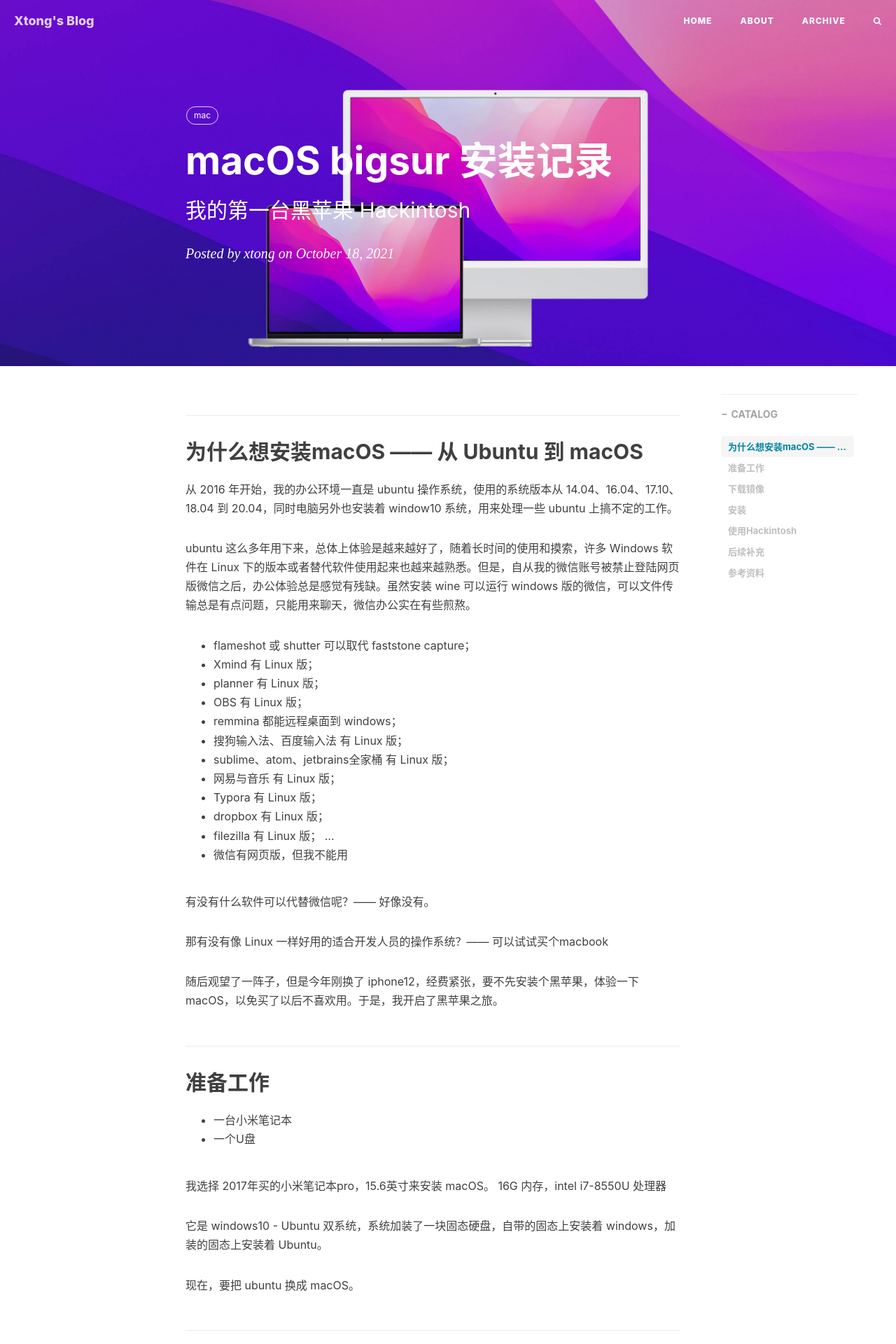
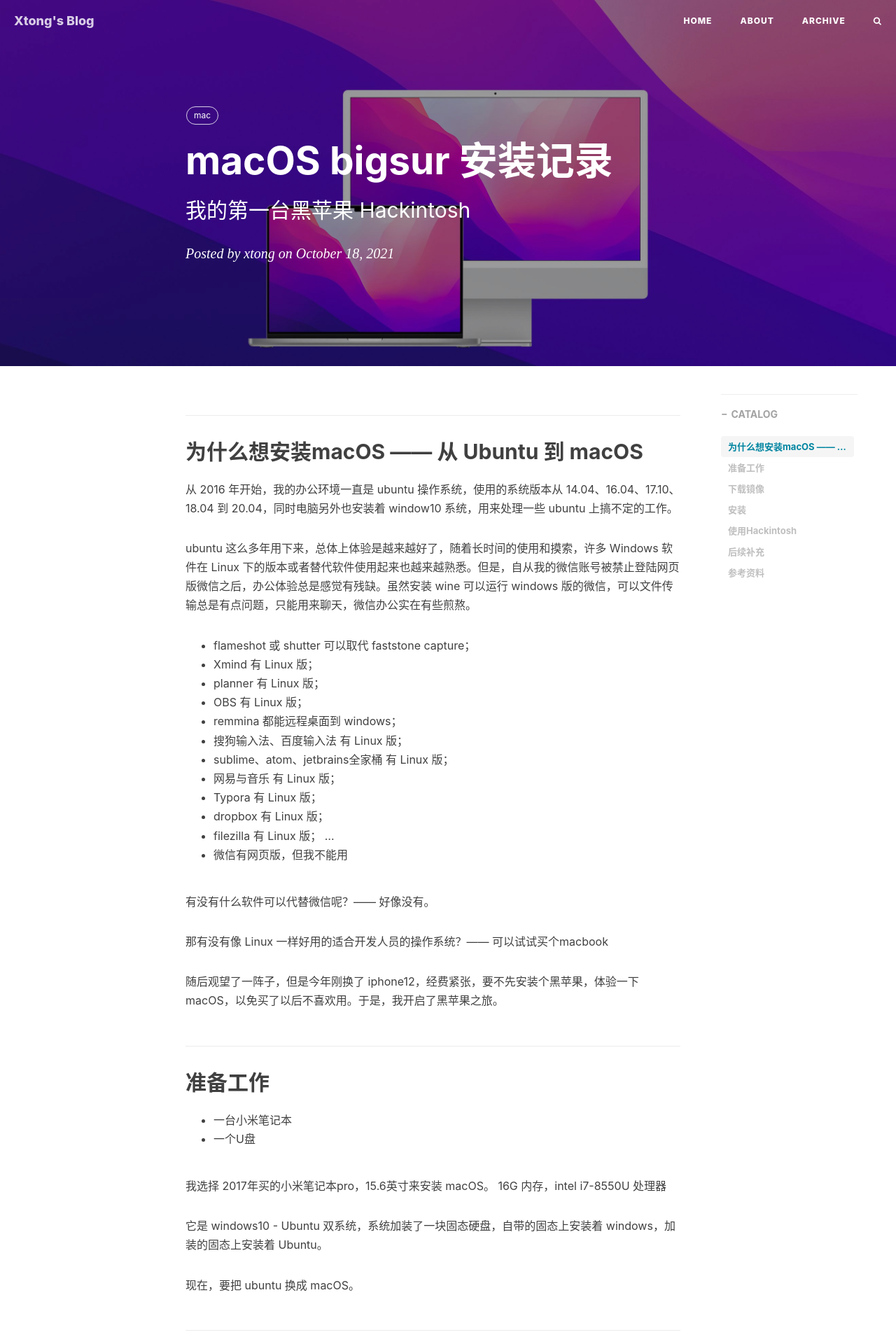
Before and after one commit to tongg112/tongg112.github.io, a Jekyll site: the page built from _posts/2021-10-18-macos.md, in a window 1280 px wide. Shown: the top 1920 px of the page at 70% size. Built offline with Jekyll 4.4.1, drawn with Linux system fonts in a browser that asks for light colours; nearby versions of some CDN libraries; comment, search, counter and statistics services are not loaded.

Commit message:
mac: bg css update

```diff
--- a/_posts/2021-10-18-macos.md
+++ b/_posts/2021-10-18-macos.md
@@ -114,3 +114,9 @@
 - [黑苹果英特尔无线WiFi驱动：itlwm/airportitlwm 1.2.0 稳定版](https://heipg.cn/drivers/itlwm-airportitlwm-1-2-0.html)
 - [OpenCore添加ubuntu引导，引导三系统（Macos+Windows+Linux）](https://blog.csdn.net/qlpdong/article/details/118572750)
 - [johnnync13/Xiaomi-Mi-Air](https://github.com/johnnync13/Xiaomi-Mi-Air)
+
+<style>
+header.intro-header {
+    background-blend-mode: multiply;
+}
+</style>
```
